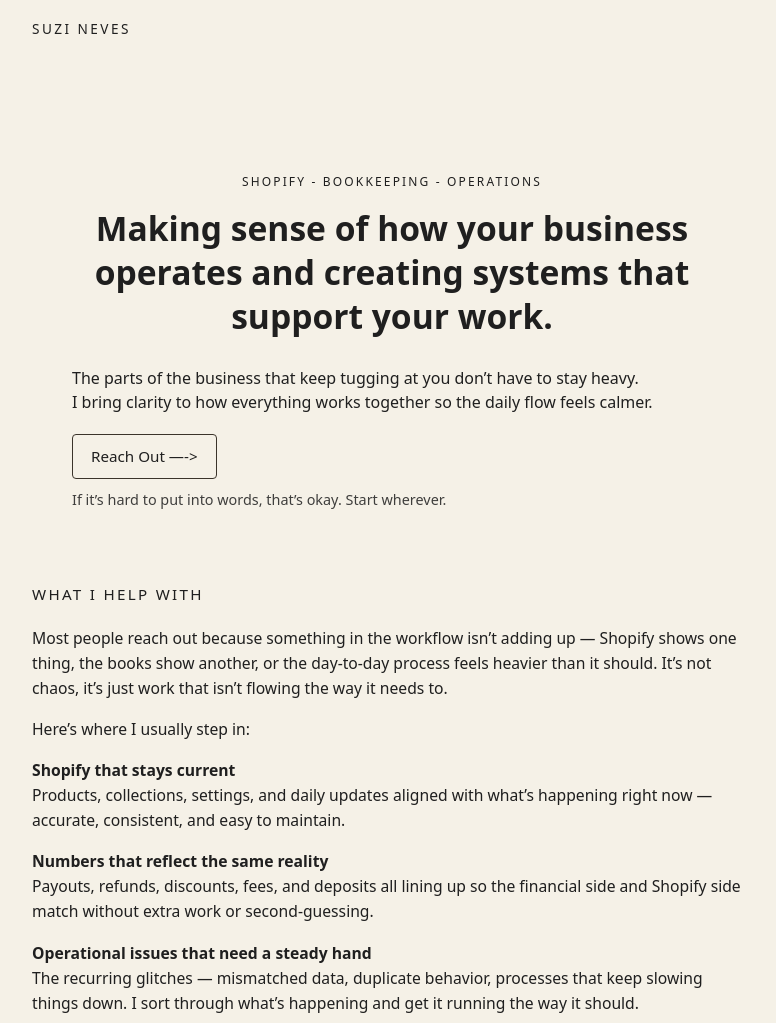
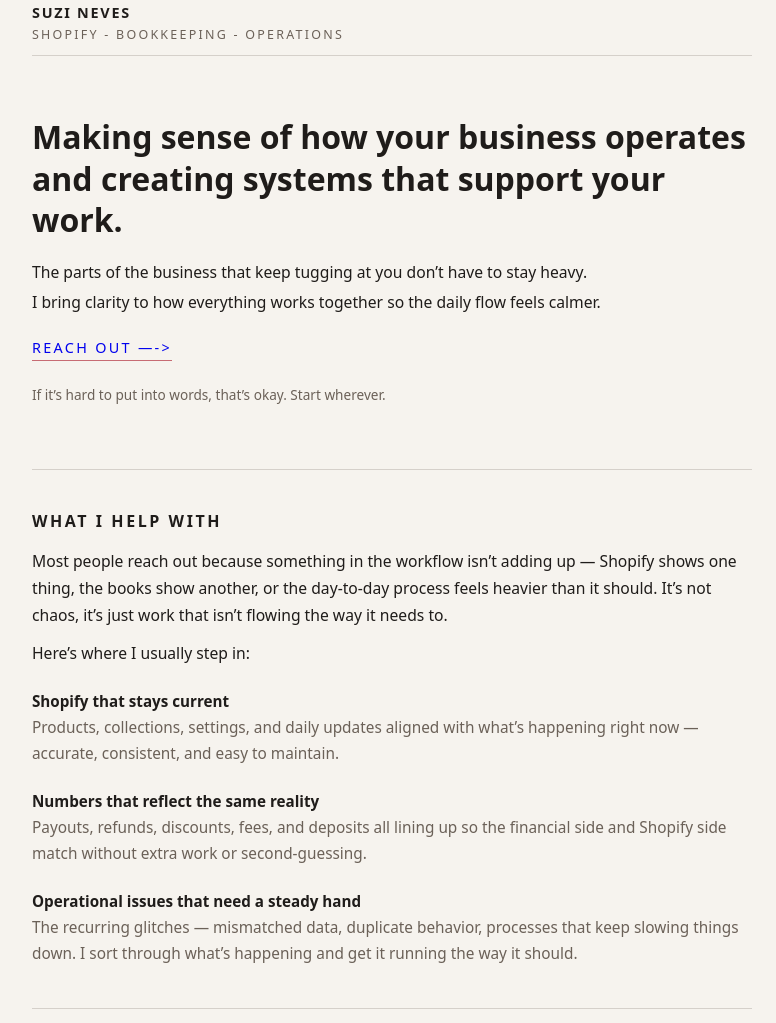
Before and after one commit to shopifywhisperer/landing-page-light-version, a plain HTML site: page index.html in a window 1280 px wide. Shown: the part 29-1052 px from the top of the page, without its empty margins (248-1024 px from the left). Drawn offline with Linux system fonts and the light colour scheme.

Commit message:
Update index.html

```diff
--- a/index.html
+++ b/index.html
@@ -1,300 +1,443 @@
 <!DOCTYPE html>
 <html lang="en">
 <head>
-  <meta charset="UTF-8" />
+  <meta charset="UTF-8">
   <title>Suzi Neves – Shopify · Bookkeeping · Operations</title>
-  <meta name="viewport" content="width=device-width, initial-scale=1" />
+  <meta name="viewport" content="width=device-width, initial-scale=1">
+
   <style>
-    /* =========
-       Base Reset
-       ========= */
-    *, *::before, *::after {
+    /* ---- Base ---- */
+
+    :root {
+      --bg: #f6f3ee;
+      --bg-alt: #f0ebe4;
+      --text: #1f1c1a;
+      --muted: #6b6158;
+      --accent: #c76b73; /* soft "pink" accent */
+      --border-subtle: rgba(60, 50, 40, 0.18);
+      --max-width: 900px;
+      --content-width: 720px;
+    }
+
+    * {
       box-sizing: border-box;
     }
 
+    html,
     body {
       margin: 0;
       padding: 0;
-      font-family: system-ui, -apple-system, BlinkMacSystemFont, "Segoe UI", sans-serif;
-      background-color: #f5f1e7; /* warm off-white/bone */
-      color: #1f1f1f;
-      -webkit-font-smoothing: antialiased;
-      line-height: 1.5;
     }
 
-    /* =========
-       Layout Shell
-       ========= */
+    body {
+      font-family: system-ui, -apple-system, BlinkMacSystemFont, "Segoe UI",
+        sans-serif;
+      background: var(--bg);
+      color: var(--text);
+      -webkit-font-smoothing: antialiased;
+      text-rendering: optimizeLegibility;
+    }
+
     .page {
       min-height: 100vh;
-      padding: 32px 20px 64px;
       display: flex;
       flex-direction: column;
-      align-items: center;
+    }
+
+    main {
+      flex: 1;
+    }
+
+    .shell {
+      max-width: var(--max-width);
+      margin: 0 auto;
+      padding: 20px 16px 40px;
     }
 
     @media (min-width: 768px) {
-      .page {
-        padding: 48px 40px 96px;
+      .shell {
+        padding: 32px 24px 56px;
       }
     }
 
-    .content {
-      width: 100%;
-      max-width: 720px; /* narrow editorial column */
+    /* ---- Header ---- */
+
+    .site-header {
+      border-bottom: 1px solid var(--border-subtle);
+      padding-bottom: 12px;
+      margin-bottom: 8px;
     }
 
-    /* =========
-       Header
-       ========= */
-    .site-header {
-      font-size: 0.85rem;
+    .site-title {
+      font-size: 0.9rem;
+      letter-spacing: 0.12em;
+      text-transform: uppercase;
+      font-weight: 600;
+    }
+
+    .site-tagline {
+      margin-top: 4px;
+      font-size: 0.78rem;
       letter-spacing: 0.18em;
       text-transform: uppercase;
-      font-weight: 500;
-      margin-bottom: 24px;
+      color: var(--muted);
+      white-space: nowrap;
     }
 
-    /* =========
-       Hero
-       ========= */
+    /* ---- Hero ---- */
+
     .hero {
-      padding-top: 80px; /* top breathing room */
+      padding-top: 32px;
+      padding-bottom: 40px;
+      border-bottom: 1px solid var(--border-subtle);
     }
 
-    @media (min-width: 900px) {
+    @media (min-width: 768px) {
       .hero {
-        padding-top: 110px;
+        padding-top: 52px;
+        padding-bottom: 52px;
       }
     }
 
     .hero-inner {
-      max-width: 640px;
-      margin: 0 auto;
-      text-align: center; /* H1 centered, category centered */
+      max-width: var(--content-width);
     }
 
-    .hero-category {
-      font-size: 0.75rem;
-      letter-spacing: 0.18em;
+    .hero-kicker {
+      font-size: 0.8rem;
+      letter-spacing: 0.16em;
       text-transform: uppercase;
-      margin-bottom: 16px;
+      color: var(--muted);
+      margin-bottom: 12px;
     }
 
     .hero-title {
-      font-size: 1.9rem;
+      font-size: 1.7rem;
       line-height: 1.3;
-      font-weight: 600; /* semi-bold */
+      font-weight: 600;
+      margin: 0 0 18px;
+    }
+
+    @media (min-width: 900px) {
+      .hero-title {
+        font-size: 2rem;
+      }
+    }
+
+    .hero-subtext {
+      font-size: 0.98rem;
+      line-height: 1.7;
+      margin: 0 0 4px;
+      max-width: 40rem;
+    }
+
+    .hero-subtext + .hero-subtext {
+      margin-top: 2px;
+    }
+
+    .hero-actions {
+      margin-top: 22px;
+      display: flex;
+      flex-direction: column;
+      align-items: flex-start;
+      gap: 10px;
+    }
+
+    .hero-button {
+      display: inline-flex;
+      align-items: center;
+      gap: 6px;
+      padding: 0;
+      border: none;
+      background: none;
+      font: inherit;
+      text-decoration: none;
+      cursor: pointer;
+      font-size: 0.9rem;
+      letter-spacing: 0.16em;
+      text-transform: uppercase;
+      border-bottom: 1px solid var(--accent);
+      padding-bottom: 3px;
+    }
+
+    .hero-button:hover,
+    .hero-button:focus-visible {
+      outline: none;
+      border-bottom-width: 2px;
+    }
+
+    .hero-note {
+      font-size: 0.85rem;
+      color: var(--muted);
+    }
+
+    /* ---- Sections ---- */
+
+    section.section {
+      padding-top: 32px;
+      padding-bottom: 32px;
+      border-bottom: 1px solid var(--border-subtle);
+    }
+
+    @media (min-width: 768px) {
+      section.section {
+        padding-top: 40px;
+        padding-bottom: 40px;
+      }
+    }
+
+    .section-inner {
+      max-width: var(--content-width);
+    }
+
+    .section-title {
+      font-size: 1rem;
+      letter-spacing: 0.16em;
+      text-transform: uppercase;
+      font-weight: 600;
+      margin: 0 0 16px;
+    }
+
+    .section-intro {
+      font-size: 0.98rem;
+      line-height: 1.7;
+      margin: 0 0 16px;
+    }
+
+    .section-intro + .section-intro {
+      margin-top: -4px;
+    }
+
+    /* ---- “What I Help With” list ---- */
+
+    .support-list {
+      list-style: none;
+      padding: 0;
+      margin: 24px 0 0;
+      display: flex;
+      flex-direction: column;
+      gap: 20px;
+    }
+
+    @media (min-width: 800px) {
+      .support-list {
+        gap: 24px;
+      }
+    }
+
+    .support-item-title {
+      font-size: 0.95rem;
+      font-weight: 600;
+      margin: 0 0 4px;
+    }
+
+    .support-item-body {
+      font-size: 0.96rem;
+      line-height: 1.7;
+      margin: 0;
+      color: var(--muted);
+    }
+
+    /* ---- “How Working Together Feels” ---- */
+
+    .feels-body {
+      font-size: 0.98rem;
+      line-height: 1.7;
+      margin: 0 0 14px;
+    }
+
+    .feels-body:last-of-type {
+      margin-bottom: 0;
+    }
+
+    /* ---- Fit / Not Fit ---- */
+
+    .fit-block {
+      margin-top: 20px;
+    }
+
+    .fit-label {
+      font-size: 0.9rem;
+      letter-spacing: 0.16em;
+      text-transform: uppercase;
+      color: var(--muted);
+      margin: 0 0 6px;
+    }
+
+    .fit-body {
+      font-size: 0.96rem;
+      line-height: 1.7;
       margin: 0;
     }
 
-    @media (min-width: 768px) {
-      .hero-title {
-        font-size: 2.1rem;
-      }
+    .fit-block + .fit-block {
+      margin-top: 20px;
     }
 
-    .hero-body {
-      margin-top: 28px; /* H1 → subtext spacing */
-      text-align: left; /* subtext left-aligned in same column */
+    /* ---- Footer ---- */
+
+    .site-footer {
+      padding: 18px 16px 26px;
+      font-size: 0.8rem;
+      color: var(--muted);
     }
 
-    .hero-subtext {
-      margin: 0;
-      font-size: 1rem;
-      line-height: 1.5;
+    .site-footer-inner {
+      max-width: var(--max-width);
+      margin: 0 auto;
+      border-top: 1px solid rgba(60, 50, 40, 0.12);
+      padding-top: 10px;
     }
 
-    .hero-cta {
-      margin-top: 20px; /* subtext → CTA */
+    @media (min-width: 768px) {
+      .site-footer {
+        padding: 22px 24px 32px;
       }
-
-    .hero-cta a {
-      display: inline-block;
-      padding: 10px 18px;
-      border-radius: 4px; /* small, not bubbly */
-      border: 1px solid #3b342b;
-      text-decoration: none;
-      font-size: 0.95rem;
-      font-weight: 500;
-      color: #1f1f1f;
-      background-color: transparent;
-      transition: background-color 150ms ease, transform 150ms ease, border-color 150ms ease;
-    }
-
-    .hero-cta a:hover,
-    .hero-cta a:focus-visible {
-      background-color: #e6dfd1;
-      border-color: #2b2520;
-      transform: translateY(-1px);
-    }
-
-    .hero-microcopy {
-      margin-top: 10px;
-      font-size: 0.9rem;
-      opacity: 0.85;
-    }
-
-    /* Spacing before next section */
-    .after-hero {
-      margin-top: 72px; /* CTA → next section breathing room */
-    }
-
-    /* =========
-       Sections
-       ========= */
-    section {
-      margin-bottom: 72px;
-    }
-
-    .section-title {
-      font-size: 0.95rem;
-      letter-spacing: 0.15em;
-      text-transform: uppercase;
-      font-weight: 500;
-      margin: 0 0 20px;
-    }
-
-    .section-body {
-      font-size: 0.98rem;
-      line-height: 1.6;
-    }
-
-    .section-body p {
-      margin: 0 0 16px;
-    }
-
-    /* =========
-       FIT / NOT FIT
-       ========= */
-    .fit-block {
-      margin-top: 16px;
-    }
-
-    .fit-block-title {
-      font-weight: 600;
-      margin-bottom: 6px;
-    }
-
-    /* =========
-       Global Links
-       ========= */
-    a {
-      color: inherit;
-    }
-
-    a:focus-visible {
-      outline: 2px solid #3b342b;
-      outline-offset: 2px;
     }
   </style>
 </head>
+
 <body>
   <div class="page">
-    <div class="content">
-      <!-- Header -->
+    <div class="shell">
       <header class="site-header">
-        SUZI NEVES
+        <div class="site-title">SUZI NEVES</div>
+        <div class="site-tagline">SHOPIFY - BOOKKEEPING - OPERATIONS</div>
       </header>
 
+      <main>
         <!-- Hero -->
         <section class="hero">
           <div class="hero-inner">
-          <div class="hero-category">
-            SHOPIFY - BOOKKEEPING - OPERATIONS
-          </div>
-
             <h1 class="hero-title">
               Making sense of how your business operates and creating systems that support your work.
             </h1>
 
-          <div class="hero-body">
             <p class="hero-subtext">
-              The parts of the business that keep tugging at you don’t have to stay heavy.<br />
+              The parts of the business that keep tugging at you don’t have to stay heavy.
+            </p>
+            <p class="hero-subtext">
               I bring clarity to how everything works together so the daily flow feels calmer.
             </p>
 
-            <div class="hero-cta">
-              <!-- You can change the href later if you want a form instead of email -->
-              <a href="mailto:suzi@radpurpose.com">
+            <div class="hero-actions">
+              <a
+                class="hero-button"
+                href="mailto:suzi@radpurpose.com?subject=Shopify%20%C2%B7%20Bookkeeping%20%C2%B7%20Operations"
+              >
                 Reach Out —-&gt;
               </a>
-            </div>
-
-            <p class="hero-microcopy">
+              <p class="hero-note">
                 If it’s hard to put into words, that’s okay. Start wherever.
               </p>
             </div>
           </div>
         </section>
 
-      <div class="after-hero"></div>
+        <!-- WHAT I HELP WITH -->
+        <section class="section">
+          <div class="section-inner">
+            <h2 class="section-title">WHAT I HELP WITH</h2>
 
-      <!-- WHAT I HELP WITH -->
-      <section>
-        <h2 class="section-title">WHAT I HELP WITH</h2>
-        <div class="section-body">
-          <p>
-            Most people reach out because something in the workflow isn’t adding up — Shopify shows one thing, the books show another, or the day-to-day process feels heavier than it should. It’s not chaos, it’s just work that isn’t flowing the way it needs to.
+            <p class="section-intro">
+              Most people reach out because something in the workflow isn’t adding up — Shopify shows one thing,
+              the books show another, or the day-to-day process feels heavier than it should. It’s not chaos,
+              it’s just work that isn’t flowing the way it needs to.
             </p>
 
-          <p>Here’s where I usually step in:</p>
-
-          <p>
-            <strong>Shopify that stays current</strong><br />
-            Products, collections, settings, and daily updates aligned with what’s happening right now — accurate, consistent, and easy to maintain.
+            <p class="section-intro">
+              Here’s where I usually step in:
             </p>
 
-          <p>
-            <strong>Numbers that reflect the same reality</strong><br />
-            Payouts, refunds, discounts, fees, and deposits all lining up so the financial side and Shopify side match without extra work or second-guessing.
+            <ul class="support-list">
+              <li>
+                <h3 class="support-item-title">Shopify that stays current</h3>
+                <p class="support-item-body">
+                  Products, collections, settings, and daily updates aligned with what’s happening right now —
+                  accurate, consistent, and easy to maintain.
                 </p>
+              </li>
 
-          <p>
-            <strong>Operational issues that need a steady hand</strong><br />
-            The recurring glitches — mismatched data, duplicate behavior, processes that keep slowing things down. I sort through what’s happening and get it running the way it should.
+              <li>
+                <h3 class="support-item-title">Numbers that reflect the same reality</h3>
+                <p class="support-item-body">
+                  Payouts, refunds, discounts, fees, and deposits all lining up so the financial side and Shopify
+                  side match without extra work or second-guessing.
                 </p>
+              </li>
+
+              <li>
+                <h3 class="support-item-title">Operational issues that need a steady hand</h3>
+                <p class="support-item-body">
+                  The recurring glitches — mismatched data, duplicate behavior, processes that keep slowing things
+                  down. I sort through what’s happening and get it running the way it should.
+                </p>
+              </li>
+            </ul>
           </div>
         </section>
 
         <!-- HOW WORKING TOGETHER FEELS -->
-      <section>
+        <section class="section">
+          <div class="section-inner">
             <h2 class="section-title">HOW WORKING TOGETHER FEELS</h2>
-        <div class="section-body">
-          <p>
-            You tell me what’s happening — the parts that feel off, the areas you keep circling, the things that aren’t matching what you expect. It can be brief. It doesn’t need to be organized.
+
+            <p class="feels-body">
+              You tell me what’s happening — the parts that feel off, the areas you keep circling, the things that
+              aren’t matching what you expect. It can be brief. It doesn’t need to be organized.
             </p>
 
-          <p>
-            I review the setup you already have: your Shopify configuration, your financial flow, how updates are managed, and where the inconsistencies are showing up. The goal is to understand the system as it is, so we can see what’s solid, what needs tightening, and what needs a fresh start.
+            <p class="feels-body">
+              I review the setup you already have: your Shopify configuration, your financial flow, how updates are
+              managed, and where the inconsistencies are showing up. The goal is to understand the system as it is,
+              so we can see what’s solid, what needs tightening, and what needs a fresh start.
             </p>
 
-          <p>
-            From there, we make practical changes that hold — cleaning up the areas that create extra work, tightening the parts that drift, and getting the workflow to operate the way it should. It’s steady, detailed work that makes the day-to-day feel easier.
+            <p class="feels-body">
+              From there, we make practical changes that hold — cleaning up the areas that create extra work,
+              tightening the parts that drift, and getting the workflow to operate the way it should. It’s steady,
+              detailed work that makes the day-to-day feel easier.
             </p>
           </div>
         </section>
 
         <!-- FIT / NOT FIT -->
-      <section>
+        <section class="section">
+          <div class="section-inner">
             <h2 class="section-title">FIT / NOT FIT</h2>
-        <div class="section-body">
+
             <div class="fit-block">
-            <div class="fit-block-title">A good fit:</div>
-            <p>
-              You have an active business and the core operations are established, but Shopify, bookkeeping, and daily workflows need to be aligned so everything reflects the same reality. You want clear, consistent operations supported by someone who understands the details without adding complexity.
+              <p class="fit-label">A good fit:</p>
+              <p class="fit-body">
+                You have an active business and the core operations are established, but Shopify, bookkeeping,
+                and daily workflows need to be aligned so everything reflects the same reality. You want clear,
+                consistent operations supported by someone who understands the details without adding complexity.
               </p>
             </div>
 
             <div class="fit-block">
-            <div class="fit-block-title">Not a fit:</div>
-            <p>
-              This isn’t the right match if you need a custom Shopify theme built from the ground up, if the business requires urgent intervention, or if you’re looking for a full team or agency structure. My work is steady, detailed operational support — not surface-level shortcuts or full-scale rebuilds.
+              <p class="fit-label">Not a fit:</p>
+              <p class="fit-body">
+                This isn’t the right match if you need a custom Shopify theme built from the ground up, if the
+                business requires urgent intervention, or if you’re looking for a full team or agency structure.
+                My work is steady, detailed operational support — not surface-level shortcuts or full-scale rebuilds.
               </p>
             </div>
           </div>
         </section>
+      </main>
     </div>
+
+    <footer class="site-footer">
+      <div class="site-footer-inner">
+        <div>© <span id="year"></span> Suzi Neves</div>
       </div>
+    </footer>
+  </div>
+
+  <script>
+    // simple year stamp so you don't have to touch it again
+    document.getElementById("year").textContent = new Date().getFullYear();
+  </script>
 </body>
 </html>
```
Lines whose indentation alone changed are shown as unchanged.
